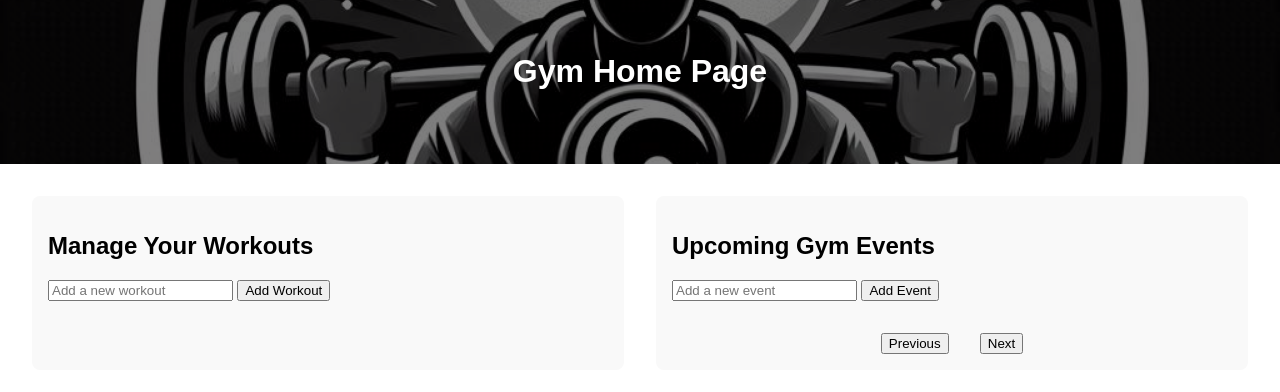
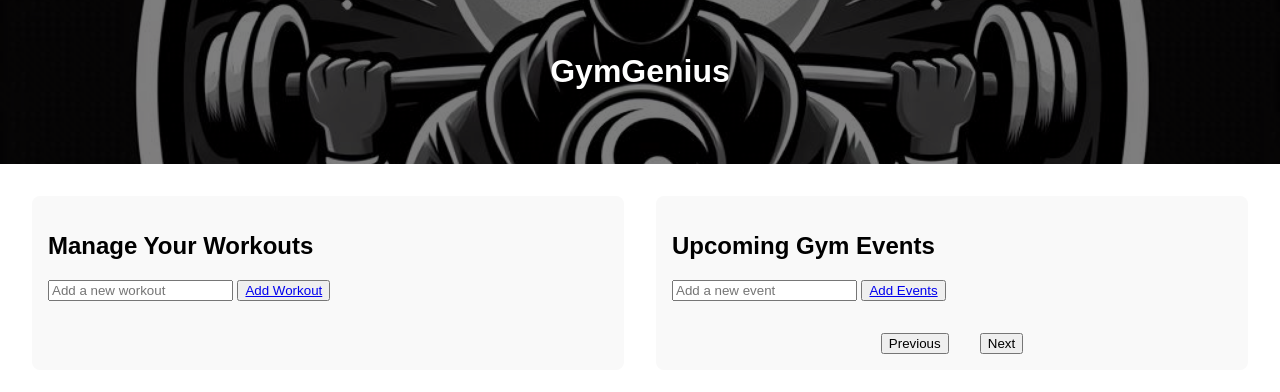
Before and after one commit to Shikharjolly/Gym-Genius, a website: page public/Profilep.html in a window 1280 px wide. Drawn offline with Linux system fonts and the light colour scheme; files whose address does not match are found by name.

Commit message:
small changes to Profile /workout
changed the image on profile.html / attached the links to the workouts and events button to send users to the form page to file out the required information

```diff
--- a/public/Profilep.html
+++ b/public/Profilep.html
@@ -8,7 +8,7 @@
 </head>
 <body>
 <header>
-  <h1>Gym Home Page</h1>
+  <h1>GymGenius</h1>
 </header>
 <main>
   <div class="content-wrapper">
@@ -17,7 +17,7 @@
       <div class="flex-container">
         <form class="workout-form">
           <input type="text" id="workout-input" placeholder="Add a new workout">
-          <button type="button" onclick="addWorkout()">Add Workout</button>
+          <button type="button" onclick="addWorkout()"><a href="Workout.html">Add Workout</a></button>
         </form>
         <ul id="workout-list"></ul>
       </div>
@@ -26,7 +26,7 @@
       <h2>Upcoming Gym Events</h2>
       <form class="event-form">
         <input type="text" id="event-input" placeholder="Add a new event">
-        <button type="button" onclick="addEvent()">Add Event</button>
+        <button type="button" onclick="addEvent()"><a href="event.html">Add Events</a></button>
       </form>
       <div class="events-slider" id="events-slider">
         <!-- Events will be added here -->
--- a/public/css/gstyless.css
+++ b/public/css/gstyless.css
@@ -6,7 +6,7 @@ body {
 }
 
 header {
-    background-image: url('https://github.com/Shikharjolly/Gym-Genius/blob/main/images/Gym-Genius-Logo.png?raw=true');
+    background-image: url('../images/Gym-Genius-Logo.png');
     background-size: cover;
     background-position: center;
     color: white;
```
Also changed, not shown: public/css/WOstyle.css (+15 -20 lines).
